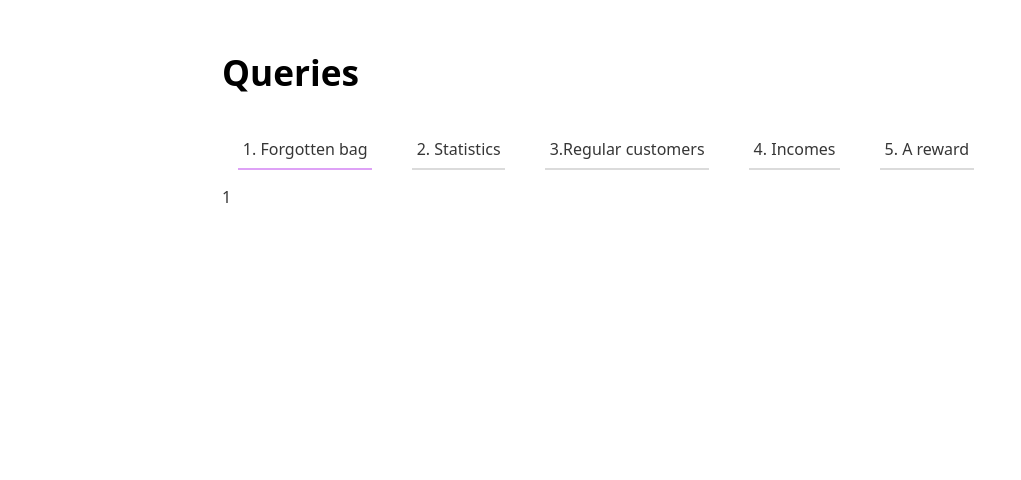
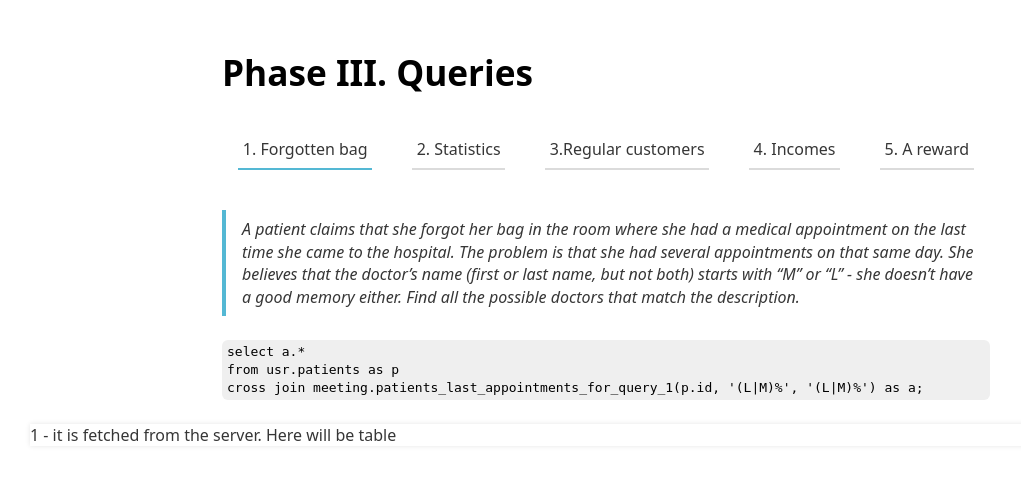
Before and after one commit to WinnerOK/DMD-I-web, a Flask app: page / in a window 1280 px wide. Shown: the top 480 px of the page, without its empty margins (34-1055 px from the left). Run offline with Flask 2, Linux system fonts and the light colour scheme.

Commit message:
Implement SPA in vanilla js and more good styling

```diff
--- a/hello.py
+++ b/hello.py
@@ -1,4 +1,4 @@
-from flask import Flask, render_template, send_from_directory
+from flask import Flask, render_template, send_from_directory, request
 import utils
 
 app = Flask(__name__)
@@ -9,7 +9,11 @@
 
 @app.route('/')
 def index():
-    return render_template('index.html', name="HFDSGSDKLFHHJK")
+    id = request.args.get('id')
+    if id:
+        return render_template('index.html', data=id)
+    else:
+        return render_template('index.html', data=1)
 
 
 @app.route('/cred/postgres')
--- a/static/code.js
+++ b/static/code.js
@@ -16,9 +16,29 @@ const changeTab = (e) => {
     }
   });
 
+  changeRoute(activeTab);
   e.target.classList.toggle('active');
 };
 
 document.querySelectorAll('.tab').forEach(el => {
   el.addEventListener('click', changeTab);
 });
+
+function changeRoute(name) {
+  let url = '/?id=' + name,
+      xhttp = new XMLHttpRequest();
+
+  xhttp.onreadystatechange = function () {
+    if (this.readyState === 4 && this.status === 200) {
+      let el = document.createElement('html');
+      el.innerHTML = this.response;
+      let table = el.lastChild.querySelector('.table-wrap');
+
+      if (table) document.querySelector('body')
+        .replaceChild(table, document.querySelector('.table-wrap'));
+    }
+  };
+
+  xhttp.open('GET', url, true);
+  xhttp.send();
+}
--- a/static/styles.css
+++ b/static/styles.css
@@ -8,6 +8,10 @@ body {
 ::-webkit-scrollbar {
     height: 0;
     width: 0;
+}
+
+code {
+    display: block;
 }
 
 .body-wrapper {
@@ -50,7 +54,25 @@ body {
 }
 
 .tab.active {
-    border-bottom: 2px solid rgba(200, 100, 240, 0.6);
+    border-bottom: 2px solid rgba(0,150,191,.67);
+}
+
+@media screen and (max-width: 992px) {
+    .tabs {
+        flex-direction: column;
+    }
+
+    .tab {
+        border-bottom: none;
+        border-left: 2px solid rgba(196, 196, 196, 0.6);
+        border-radius: 0 5px 5px 0;
+        transition: border-left .2s;
+    }
+
+    .tab.active {
+        border-bottom: none;
+        border-left: 2px solid rgba(0,150,191,.67);
+    }
 }
 
 .body-wrapper > section:not(.active) {
--- a/templates/index.html
+++ b/templates/index.html
@@ -9,7 +9,7 @@
 </head>
 <body>
 <div class="body-wrapper">
-    <h1>Queries</h1>
+    <h1>Phase III. Queries</h1>
 
     <nav class="tabs">
         <div class="tab active" data-tab="1">1. Forgotten bag</div>
@@ -19,15 +19,62 @@
         <div class="tab" data-tab="5">5. A reward</div>
     </nav>
 
-    <section data-tab="1" class="active">1</section>
-    <section data-tab="2">2</section>
-    <section data-tab="3">3</section>
-    <section data-tab="4">4</section>
-    <section data-tab="5">5</section>
+    <section data-tab="1" class="active">
+        <blockquote>
+            A patient claims that she forgot her bag in the room where she had a medical
+            appointment on the last time she came to the hospital. The problem is that she had
+            several appointments on that same day. She believes that the doctor’s name (first or
+            last name, but not both) starts with “M” or “L” - she doesn’t have a good memory
+            either. Find all the possible doctors that match the description.
+        </blockquote>
+        <code>
+            select a.* <br>
+            from usr.patients as p <br>
+            cross join meeting.patients_last_appointments_for_query_1(p.id, '(L|M)%', '(L|M)%') as a;
+        </code>
+    </section>
+    <section data-tab="2">
+        <blockquote>
+            The hospital management team wants to get statistics on the appointments per
+            doctors. For each doctor, the report should present the total and average number
+            of appointments in each time slot of the week during the last year. For example,
+            a report generated on 01/12/2019 should consider data since 01/12/2018.
+        </blockquote>
+        <code>
+            select r.* <br>
+            from meeting.doctors_appointments_report('2018-12-01', '2019-12-01') as r;
+        </code>
+    </section>
+    <section data-tab="3">
+        <blockquote>
+            The hospital wants to retrieve information on the patients who had an appointment
+            during the previous month. However, an information which is relevant for some managers
+            is to find which patients visited the hospital every week, at least twice a week.
+            Such patients probably should receive home visits from doctors.
+        </blockquote>
+    </section>
+    <section data-tab="4">
+        <blockquote>
+            Managers want to project the expected monthly income if the hospital start to charge
+            a small value from each patient. The value per appointment would depend on the age
+            and the number of appointments per month. The rules are summarised in the table.
+            Based on the rules above, what would be the income of the hospital in the previous month?
+        </blockquote>
+    </section>
+    <section data-tab="5">
+        <blockquote>
+            The managers want to reward experienced and long serving doctors. For that, they want
+            to find out the doctors who have attended at least five patients per year for the
+            last 10 years. Also, such doctors should have had attended a total of at least 100
+            patients in this period.
+        </blockquote>
+    </section>
 </div>
 
-<!--<div class="table-wrap">
-    <table class="highlight">
+<div class="table-wrap">
+    {% if data %}
+        {{ data }} - it is fetched from the server. Here will be table
+    <!--<table class="highlight">
         <thead>
         <tr>
             <th>Name</th>
@@ -53,8 +100,10 @@
             <td>$7.00</td>
         </tr>
         </tbody>
-    </table>
-</div>-->
+    </table>-->
+    {% endif %}
+</div>
+
 <script src="/static/code.js"></script>
 </body>
 </html>
```
